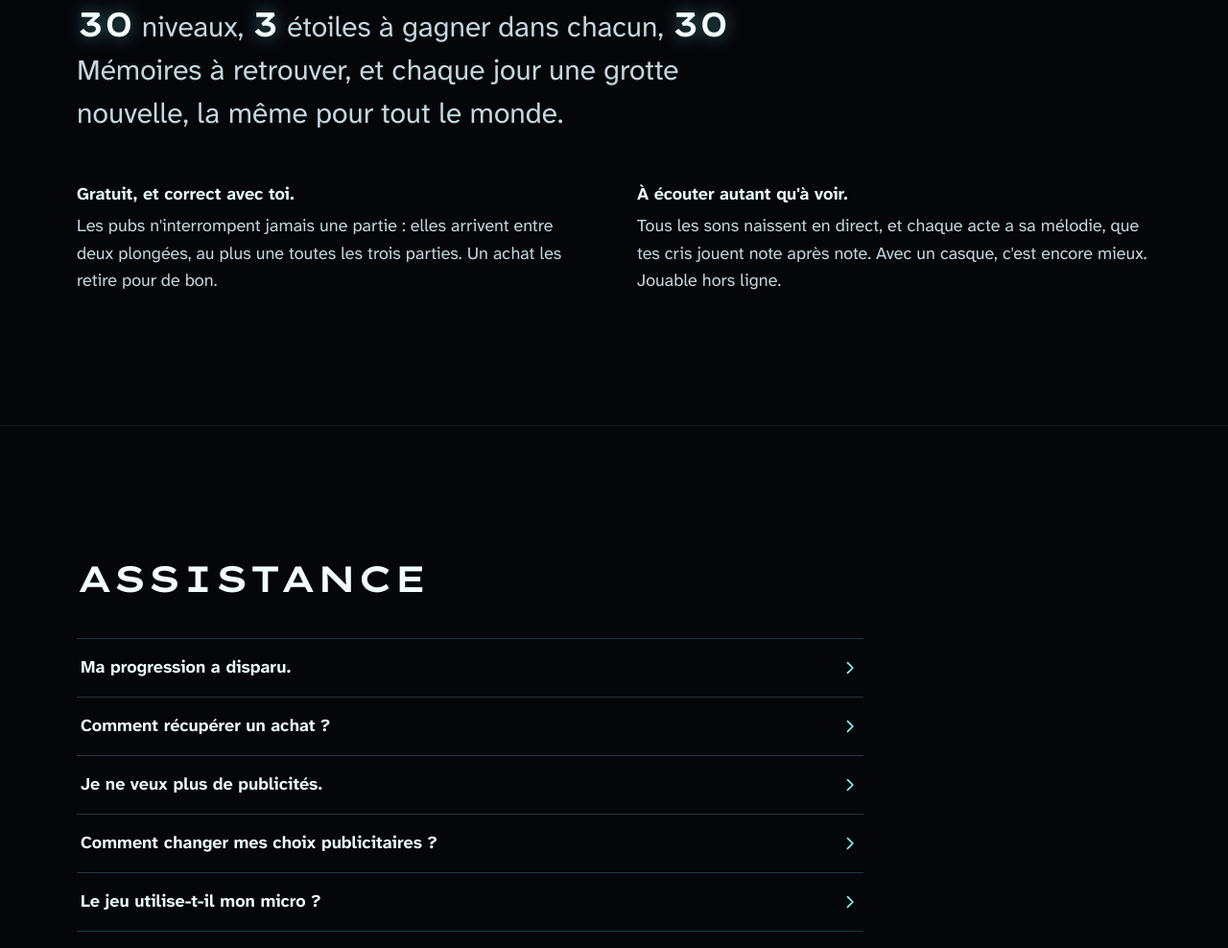
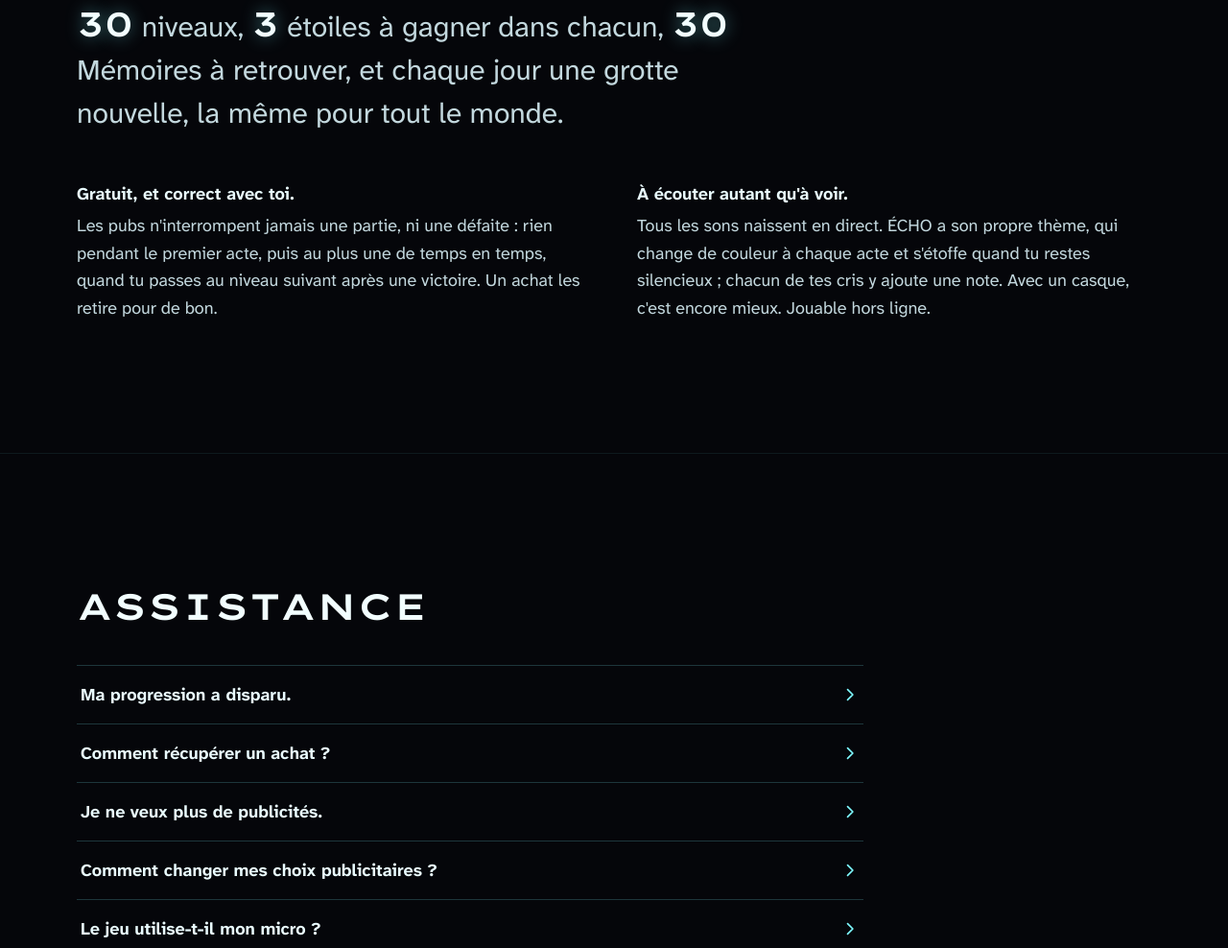
Before and after one commit to YK197-afk/YK197-afk.github.io, a plain HTML site: page index.html in a window 1280 px wide. Shown: the part 3065-4053 px from the top of the page at 96% size. Drawn offline with Linux system fonts and the light colour scheme; animation ran at ten frames a second.

Commit message:
FAQ : nouvelle règle des pubs et nouveau thème musical
Co-Authored-By: Claude Opus 5.5 <noreply@anthropic.com>
Claude-Session: https://claude.ai/code/session_01MtMsJurttQMst3gmoDKaRR

```diff
--- a/index.html
+++ b/index.html
@@ -182,8 +182,8 @@ footer a{color:var(--t2);display:inline-flex;align-items:center;min-height:44px}
       <h2 id="t-jour">Toujours une raison de replonger.</h2>
       <p class="numbers" style="margin-top:26px"><b>30</b> niveaux, <b>3</b> étoiles à gagner dans chacun, <b>30</b> Mémoires à retrouver, et chaque jour une grotte nouvelle, la même pour tout le monde.</p>
       <div class="fair">
-        <p><strong>Gratuit, et correct avec toi.</strong>Les pubs n'interrompent jamais une partie&nbsp;: elles arrivent entre deux plongées, au plus une toutes les trois parties. Un achat les retire pour de bon.</p>
-        <p><strong>À écouter autant qu'à voir.</strong>Tous les sons naissent en direct, et chaque acte a sa mélodie, que tes cris jouent note après note. Avec un casque, c'est encore mieux. Jouable hors ligne.</p>
+        <p><strong>Gratuit, et correct avec toi.</strong>Les pubs n'interrompent jamais une partie, ni une défaite&nbsp;: rien pendant le premier acte, puis au plus une de temps en temps, quand tu passes au niveau suivant après une victoire. Un achat les retire pour de bon.</p>
+        <p><strong>À écouter autant qu'à voir.</strong>Tous les sons naissent en direct. ÉCHO a son propre thème, qui change de couleur à chaque acte et s'étoffe quand tu restes silencieux&nbsp;; chacun de tes cris y ajoute une note. Avec un casque, c'est encore mieux. Jouable hors ligne.</p>
       </div>
     </div>
   </section>
```
